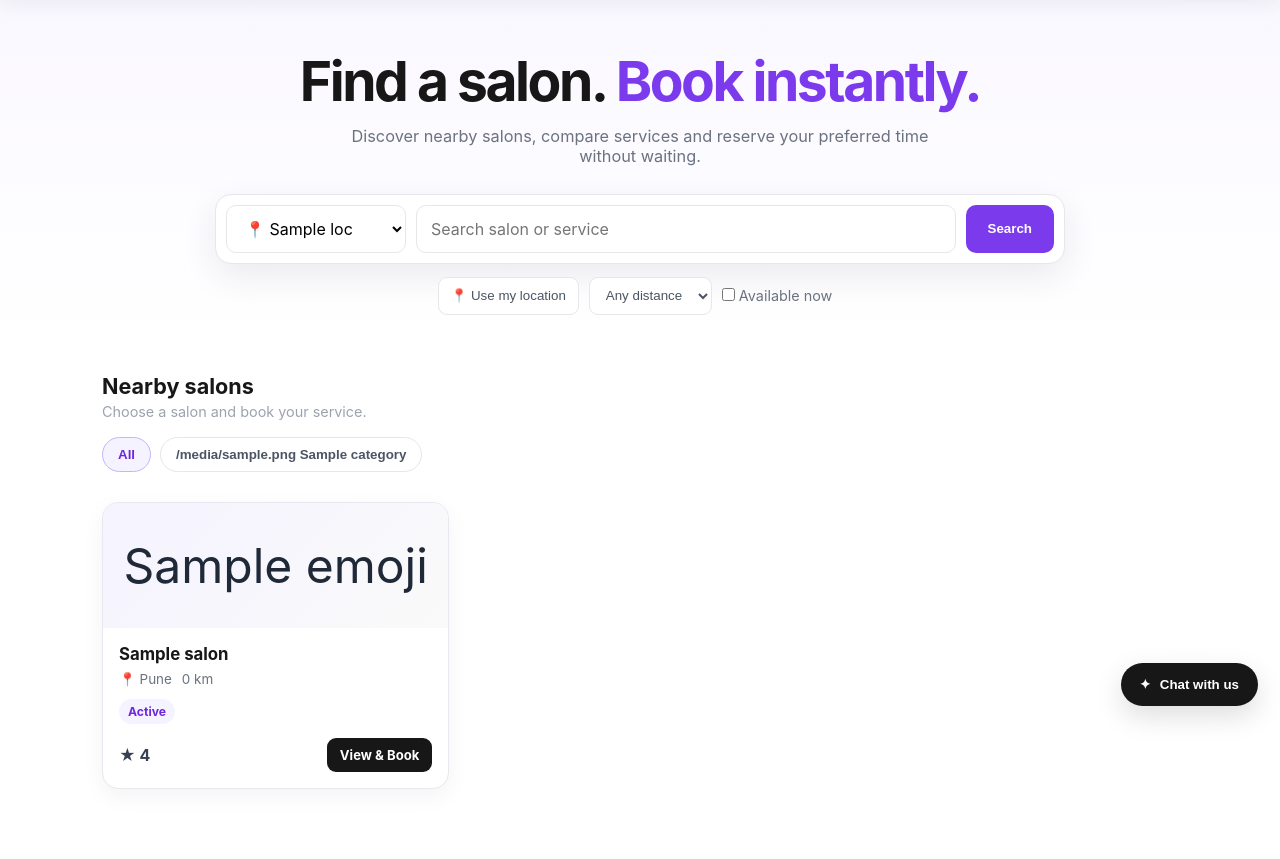
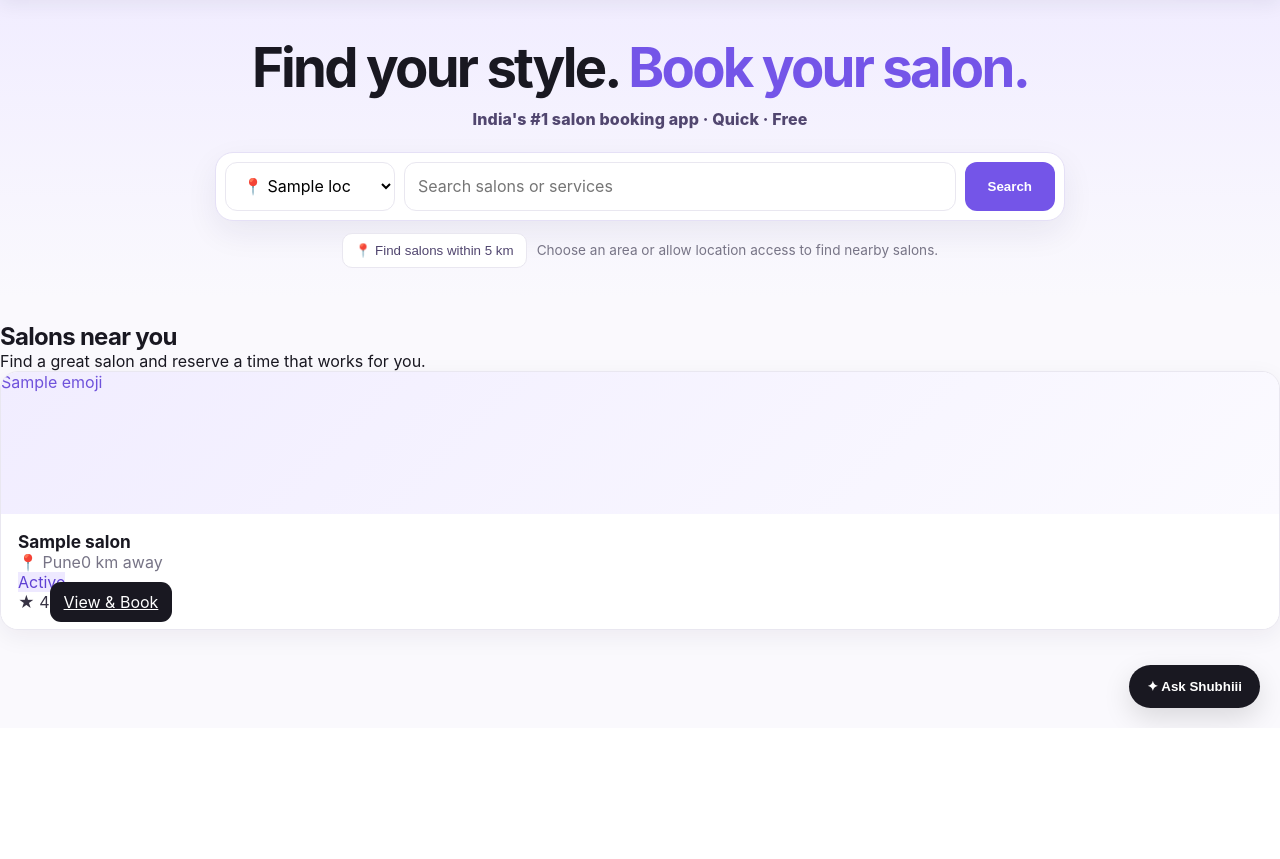
Before and after one commit to shubham-bahadurge/SalonGo, a Python web app: template src/templates/index.html in a window 1280 px wide. Shown: the part 72-931 px from the top of the page. After the commit the page ends 800 px from the top, so only its background shows below. Run offline with Jinja, Linux system fonts and the light colour scheme; the template is opened without the code that fills it: most values are stand-ins (such as "Sample title", 1, 10 or a date in 2020).

Commit message:
Refresh Trimzee homepage and replace support widget with Shubhiii

```diff
--- a/src/templates/index.html
+++ b/src/templates/index.html
@@ -3,137 +3,118 @@
 <head>
   <meta charset="UTF-8">
   <meta name="viewport" content="width=device-width, initial-scale=1.0">
-    <title>SalonGo — Find your salon</title>
+  <meta name="theme-color" content="#f4f0ff">
+  <title>Trimzee — India's #1 Salon Booking App</title>
   <link rel="stylesheet" href="/css/style.css">
   <link rel="stylesheet" href="/css/auth.css">
   <link rel="stylesheet" href="/css/extra.css">
+  <link rel="stylesheet" href="/css/trimzee-refresh.css">
   <style>
-        .home-page{background:#fff;min-height:calc(100vh - 72px)}
-        .home-hero{padding:52px 22px 30px;text-align:center;background:linear-gradient(180deg,#faf8ff 0%,#fff 100%)}
-        .home-hero h1{margin:0;font-size:clamp(2rem,5vw,3.45rem);line-height:1.08;letter-spacing:-.045em;color:#171717}
-        .home-hero h1 span{color:#7c3aed}
-        .home-hero p{margin:14px auto 28px;color:#6b7280;max-width:620px;font-size:1.02rem}
-        .home-search{max-width:850px;margin:auto;display:grid;grid-template-columns:180px 1fr auto;gap:10px;padding:10px;background:#fff;border:1px solid #e5e7eb;border-radius:16px;box-shadow:0 12px 35px rgba(31,41,55,.09)}
-        .home-search select,.home-search input{height:48px;border:1px solid #e5e7eb;border-radius:10px;padding:0 14px;background:#fff;font:inherit;outline:none}
-        .home-search input:focus,.home-search select:focus{border-color:#a78bfa;box-shadow:0 0 0 3px #ede9fe}
-        .search-submit{height:48px;border:0;border-radius:10px;padding:0 22px;background:#7c3aed;color:#fff;font-weight:750;cursor:pointer}
-        .search-submit:hover{background:#6d28d9}
-        .home-filters{max-width:850px;margin:13px auto 0;display:flex;justify-content:center;align-items:center;gap:10px;flex-wrap:wrap;color:#6b7280;font-size:.9rem}
-        .home-filters select,.home-location-btn{height:38px;border:1px solid #e5e7eb;background:#fff;border-radius:9px;padding:0 12px;color:#4b5563}
-        .home-location-btn{cursor:pointer}.home-location-btn:hover{border-color:#c4b5fd;color:#6d28d9}
-        .home-location-status{font-size:.82rem}
-        .home-content{max-width:1120px;margin:0 auto;padding:28px 22px 70px}
-        .section-heading{display:flex;justify-content:space-between;align-items:end;gap:15px;margin:0 0 17px}
-        .section-heading h2{margin:0;font-size:1.35rem;color:#171717}.section-heading p{margin:4px 0 0;color:#9ca3af;font-size:.9rem}
-        .category-row{display:flex;gap:9px;overflow:auto;padding-bottom:5px;margin-bottom:25px}
-        .chip{border:1px solid #e5e7eb;background:#fff;border-radius:999px;padding:9px 15px;white-space:nowrap;cursor:pointer;color:#4b5563;font-weight:650}
-        .chip:hover,.chip.active{background:#f5f3ff;border-color:#c4b5fd;color:#6d28d9}
-        .salon-grid{display:grid;grid-template-columns:repeat(3,minmax(0,1fr));gap:17px}
-        .salon-card{border:1px solid #e8e8ee;border-radius:16px;background:#fff;overflow:hidden;box-shadow:0 7px 22px rgba(17,24,39,.05);transition:.18s ease}
-        .salon-card:hover{transform:translateY(-2px);box-shadow:0 14px 30px rgba(17,24,39,.09)}
-        .salon-cover{height:125px;background:linear-gradient(135deg,#f5f3ff,#fafafa);display:grid;place-items:center;font-size:3rem}
-        .salon-body{padding:16px}.salon-body h3{margin:0 0 7px;color:#171717;font-size:1.05rem}
-        .salon-meta{color:#6b7280;font-size:.84rem;display:flex;gap:10px;flex-wrap:wrap}
-        .salon-status{display:inline-flex;margin-top:12px;padding:5px 9px;border-radius:999px;background:#f5f3ff;color:#6d28d9;font-size:.76rem;font-weight:750}
-        .salon-open{display:flex;justify-content:space-between;align-items:center;margin-top:14px}
-        .rating{font-weight:750;color:#374151}.book-btn{border:0;border-radius:9px;background:#171717;color:#fff;padding:9px 13px;text-decoration:none;font-size:.82rem;font-weight:700}
-        .book-btn:hover{background:#7c3aed}.empty-state{padding:35px;text-align:center;color:#6b7280;border:1px dashed #d1d5db;border-radius:15px}
-        .support-float{position:fixed;right:20px;bottom:20px;border:0;border-radius:999px;padding:12px 16px;background:#171717;color:#fff;font-weight:700;box-shadow:0 10px 25px rgba(0,0,0,.18);cursor:pointer}
-        @media(max-width:800px){.salon-grid{grid-template-columns:repeat(2,minmax(0,1fr))}.home-search{grid-template-columns:1fr}.search-submit{width:100%}}
-        @media(max-width:520px){.home-hero{padding:35px 15px 25px}.home-content{padding:24px 15px 55px}.salon-grid{grid-template-columns:1fr}.sg-navbar{height:64px!important}}
+    .tz-hero{padding:38px 20px 30px;text-align:center;background:linear-gradient(180deg,#f1edff,#faf9fd)}
+    .tz-hero h1{font-size:clamp(2rem,5vw,3.4rem);line-height:1.08;letter-spacing:-.05em;color:#191821;margin:0}
+    .tz-hero h1 span{color:#7455e8}.tz-tagline{margin:12px auto 23px;color:#51466f;font-weight:800;letter-spacing:.01em}
+    .tz-search{max-width:850px;margin:auto;display:grid;grid-template-columns:170px minmax(0,1fr) auto;gap:9px;padding:9px;background:#fff;border:1px solid #e5e0f6;border-radius:18px;box-shadow:0 12px 32px #20194412}
+    .tz-search select,.tz-search input{height:49px;min-width:0;border:1px solid #e9e7f0;border-radius:12px;padding:0 13px;font:inherit;background:#fff}
+    .tz-search button{height:49px;border:0;border-radius:12px;background:#7455e8;color:#fff;padding:0 23px;font-weight:800;cursor:pointer}
+    .tz-location-row{max-width:850px;margin:12px auto 0;display:flex;gap:10px;align-items:center;justify-content:center;flex-wrap:wrap;color:#777486;font-size:.85rem}
+    .tz-location-row button{background:#fff;border:1px solid #e9e7f0;border-radius:10px;padding:9px 12px;cursor:pointer;color:#51466f}
+    .tz-hidden-filters{display:none!important}
+    .tz-chat-widget{position:fixed;right:20px;bottom:20px;z-index:2000;font-family:inherit}
+    .tz-chat-launcher{border:0;border-radius:999px;background:#191821;color:#fff;padding:14px 18px;font-weight:800;box-shadow:0 10px 28px #0002;cursor:pointer}
+    .tz-chat-panel{width:min(360px,calc(100vw - 28px));height:min(470px,calc(100dvh - 100px));display:flex;flex-direction:column;overflow:hidden;background:#fff;border:1px solid #e9e7f0;border-radius:18px;box-shadow:0 20px 65px #11182730;margin-bottom:10px}
+    .tz-chat-panel[hidden]{display:none}.tz-chat-head{display:flex;align-items:center;gap:10px;background:#191821;color:#fff;padding:14px}
+    .tz-chat-avatar{display:grid;place-items:center;width:38px;height:38px;border-radius:12px;background:#7455e8;font-weight:900}
+    .tz-chat-title{flex:1;font-weight:850}.tz-chat-subtitle{display:block;font-size:12px;color:#d8d4e8;margin-top:3px;font-weight:500}
+    .tz-chat-close{border:0;background:transparent;color:#fff;font-size:24px;cursor:pointer}
+    .tz-chat-messages{padding:14px;flex:1;overflow:auto;display:flex;flex-direction:column;gap:10px;background:#faf9fd}
+    .tz-chat-msg{max-width:88%;padding:10px 12px;border-radius:13px;background:#fff;border:1px solid #e9e7f0;font-size:14px;line-height:1.45;white-space:pre-line;overflow-wrap:anywhere}
+    .tz-chat-msg.user{align-self:flex-end;background:#7455e8;color:#fff;border-color:#7455e8}
+    .tz-chat-quick{display:flex;gap:6px;flex-wrap:wrap;padding:8px 12px;background:#fff}
+    .tz-chat-quick button{border:1px solid #e9e7f0;background:#fff;border-radius:999px;padding:7px 10px;font-size:12px;cursor:pointer}
+    .tz-chat-form{display:flex;gap:8px;padding:10px;border-top:1px solid #eee;background:#fff}
+    .tz-chat-form input{min-width:0;flex:1;border:1px solid #d1d5db;border-radius:10px;padding:10px;font:inherit}
+    .tz-chat-form button{border:0;border-radius:10px;background:#7455e8;color:#fff;padding:0 14px;font-weight:800;cursor:pointer}
+    .tz-chat-note{font-size:11px;color:#777486;padding:0 12px 10px;background:#fff}
+    @media(max-width:650px){.tz-search{grid-template-columns:1fr}.tz-search>*{width:100%}.tz-hero{padding:28px 14px 22px}.tz-chat-widget{right:14px;bottom:14px}}
   </style>
 </head>
 <body>
   {% include "_nav.html" %}
   <main class="home-page">
-        <section class="home-hero">
-            <h1>Find a salon. <span>Book instantly.</span></h1>
-            <p>Discover nearby salons, compare services and reserve your preferred time without waiting.</p>
-            <div class="home-search">
-                <select id="location" aria-label="Select location">
+    <section class="tz-hero">
+      <h1>Find your style. <span>Book your salon.</span></h1>
+      <p class="tz-tagline">India's #1 salon booking app · Quick · Free</p>
+      <div class="tz-search">
+        <select id="location" aria-label="Select area">
           {% for loc in locations %}<option value="{{ loc }}">📍 {{ loc }}</option>{% endfor %}
         </select>
-                <input id="search" type="search" placeholder="Search salon or service" aria-label="Search salons or services">
-                <button class="search-submit" type="button" onclick="document.getElementById('grid').scrollIntoView({behavior:'smooth'})">Search</button>
+        <input id="search" type="search" placeholder="Search salons or services" aria-label="Search salons or services">
+        <button type="button" id="tzSearchButton">Search</button>
       </div>
-            <div class="home-filters">
-                <button class="home-location-btn" id="useLocation" type="button">📍 Use my location</button>
-                <select id="distance" aria-label="Distance">
-                    <option value="100000">Any distance</option><option value="1">Within 1 km</option><option value="2">Within 2 km</option><option value="5">Within 5 km</option>
-                </select>
+      <div class="tz-location-row">
+        <button id="useLocation" type="button">📍 Find salons within 5 km</button>
+        <span id="locStatus" role="status">Choose an area or allow location access to find nearby salons.</span>
+      </div>
+      <div class="tz-hidden-filters" aria-hidden="true">
+        <select id="distance"><option value="5" selected>Within 5 km</option><option value="100000">Any distance</option></select>
         <label><input id="onlyAvailable" type="checkbox"> Available now</label>
-                <span class="home-location-status" id="locStatus"></span>
       </div>
     </section>
     <section class="home-content">
-            <div class="section-heading"><div><h2>Nearby salons</h2><p>Choose a salon and book your service.</p></div></div>
-            <div class="category-row" id="chips">
+      <div class="section-heading"><div><h2>Salons near you</h2><p>Find a great salon and reserve a time that works for you.</p></div></div>
+      <div class="category-row tz-hidden-filters" id="chips">
         <button class="chip active" type="button" data-category="">All</button>
         {% for category, icon in categories %}<button class="chip" type="button" data-category="{{ category|lower }}">{{ icon }} {{ category }}</button>{% endfor %}
       </div>
       <div class="salon-grid" id="grid">
         {% for salon in salons %}
         <article class="salon-card card" data-name="{{ salon.name|lower }}" data-services="{{ salon.services|default('', true)|lower }}" data-distance="{{ salon.distance_km|default(0, true) }}" data-status="{{ salon.status|default('available', true) }}">
-                    <div class="salon-cover">{{ salon.emoji|default('💈', true) }}</div>
+          <div class="salon-cover" aria-hidden="true">{{ salon.emoji|default('💈', true) }}</div>
           <div class="salon-body">
             <h3>{{ salon.name }}</h3>
-                        <div class="salon-meta"><span>📍 {{ salon.address|default('Pune', true) }}</span><span>{{ salon.distance_km|default(0, true) }} km</span></div>
+            <div class="salon-meta"><span>📍 {{ salon.address|default('Pune', true) }}</span><span>{{ salon.distance_km|default(0, true) }} km away</span></div>
             <span class="salon-status">{{ salon.status|default('Available', true)|capitalize }}</span>
             <div class="salon-open"><span class="rating">★ {{ salon.rating|default('New', true) }}</span><a class="book-btn" href="/salon/{{ salon.id }}">View &amp; Book</a></div>
           </div>
         </article>
         {% endfor %}
       </div>
-            <div id="empty" class="empty-state" hidden>No salons match your search.</div>
+      <div id="empty" class="empty-state" hidden>No salons match your search within 5 km. Try another search or area.</div>
     </section>
   </main>
-
-    <section class="sg-chat-widget" aria-label="SalonGo customer support">
-      <div class="sg-chat-panel" id="sgChatPanel" role="dialog" aria-label="SalonGo support chat" hidden>
-        <header class="sg-chat-head"><div class="sg-chat-avatar">S</div><div class="sg-chat-title">SalonGo Assistant<span class="sg-chat-subtitle">Booking help · Pune</span></div><button class="sg-chat-close" id="sgChatClose" type="button" aria-label="Close chat">×</button></header>
-        <div class="sg-chat-messages" id="sgChatMessages" aria-live="polite"><div class="sg-chat-msg">Hi! 👋 I can help you find salons, understand booking steps, payment options, cancellations, or salon registration. What do you need?</div></div>
-        <div class="sg-chat-quick" id="sgChatQuick"><button type="button" data-sg-chat="How do I book?">How to book</button><button type="button" data-sg-chat="Payment options">Payments</button><button type="button" data-sg-chat="Cancel my booking">Cancellation</button></div>
-        <form class="sg-chat-form" id="sgChatForm"><input id="sgChatInput" name="message" autocomplete="off" maxlength="500" placeholder="Ask SalonGo..." aria-label="Message" required><button type="submit">Send</button></form>
-        <div class="sg-chat-note">Automated demo assistant · No live agent connected</div>
+  <section class="tz-chat-widget" aria-label="Shubhiii AI booking assistant">
+    <div class="tz-chat-panel" id="tzChatPanel" role="dialog" aria-label="Shubhiii assistant" hidden>
+      <header class="tz-chat-head"><div class="tz-chat-avatar">S</div><div class="tz-chat-title">Shubhiii ✨<span class="tz-chat-subtitle">Trimzee booking assistant</span></div><button class="tz-chat-close" id="tzChatClose" type="button" aria-label="Close chat">×</button></header>
+      <div class="tz-chat-messages" id="tzChatMessages" aria-live="polite"><div class="tz-chat-msg">Hi! I'm Shubhiii 💜 I can guide you through finding salons, choosing a service, booking, payments, cancellations, and salon-owner registration.</div></div>
+      <div class="tz-chat-quick" id="tzChatQuick"><button type="button" data-tz-chat="How do I book?">How to book</button><button type="button" data-tz-chat="Payment options">Payments</button><button type="button" data-tz-chat="Salon owner registration">I'm a salon owner</button></div>
+      <form class="tz-chat-form" id="tzChatForm"><input id="tzChatInput" name="message" autocomplete="off" maxlength="500" placeholder="Ask Shubhiii..." aria-label="Message Shubhiii" required><button type="submit">Send</button></form>
+      <div class="tz-chat-note">Automated assistant · Answers are guidance, not live support</div>
     </div>
-      <button class="sg-chat-launcher" id="sgChatLauncher" type="button" aria-expanded="false" aria-controls="sgChatPanel"><span aria-hidden="true">✦</span> Chat with us</button>
+    <button class="tz-chat-launcher" id="tzChatLauncher" type="button" aria-expanded="false" aria-controls="tzChatPanel">✦ Ask Shubhiii</button>
   </section>
-    <style>
-      .sg-chat-widget{position:fixed;right:22px;bottom:22px;z-index:2000;font-family:inherit;color:#171717}
-      .sg-chat-launcher{border:0;border-radius:999px;background:#171717;color:#fff;padding:14px 19px;font-weight:750;box-shadow:0 10px 28px #0002;cursor:pointer;display:flex;gap:9px;align-items:center}
-      .sg-chat-launcher:hover{background:#7c3aed}.sg-chat-panel{width:min(365px,calc(100vw - 28px));height:min(490px,calc(100dvh - 105px));display:flex;flex-direction:column;overflow:hidden;background:#fff;border:1px solid #e5e7eb;border-radius:18px;box-shadow:0 20px 65px #11182730;margin-bottom:12px}
-      .sg-chat-panel[hidden]{display:none}.sg-chat-head{display:flex;align-items:center;gap:10px;background:#171717;color:#fff;padding:15px}.sg-chat-avatar{display:grid;place-items:center;width:38px;height:38px;border-radius:12px;background:#7c3aed;font-weight:850}
-      .sg-chat-title{flex:1;font-weight:800}.sg-chat-subtitle{display:block;font-size:12px;font-weight:500;color:#d1d5db;margin-top:3px}.sg-chat-close{border:0;background:transparent;color:#fff;font-size:25px;cursor:pointer}
-      .sg-chat-messages{padding:15px;flex:1;overflow:auto;display:flex;flex-direction:column;gap:10px;background:#fafafa}.sg-chat-msg{max-width:88%;padding:11px 13px;border-radius:14px;background:#fff;border:1px solid #e5e7eb;font-size:14px;line-height:1.45;white-space:pre-line;overflow-wrap:anywhere}
-      .sg-chat-msg.user{align-self:flex-end;background:#171717;color:#fff;border-color:#171717}.sg-chat-quick{display:flex;gap:6px;flex-wrap:wrap;padding:10px 12px 0;background:#fff}.sg-chat-quick button{border:1px solid #e5e7eb;background:#fff;border-radius:999px;padding:7px 10px;font-size:12px;cursor:pointer}
-      .sg-chat-quick button:hover{border-color:#c4b5fd;color:#6d28d9}.sg-chat-form{display:flex;gap:8px;padding:12px;border-top:1px solid #eee;background:#fff}.sg-chat-form input{min-width:0;flex:1;border:1px solid #d1d5db;border-radius:11px;padding:11px 12px;font:inherit;outline:none}
-      .sg-chat-form input:focus{border-color:#7c3aed;box-shadow:0 0 0 3px #ede9fe}.sg-chat-form button{border:0;border-radius:11px;background:#7c3aed;color:#fff;padding:0 15px;font-weight:750;cursor:pointer}.sg-chat-note{font-size:11px;color:#6b7280;padding:0 12px 10px;background:#fff}
-      @media(max-width:520px){.sg-chat-widget{right:14px;bottom:14px}.sg-chat-panel{height:min(470px,calc(100dvh - 90px))}}
-    </style>
+  <script src="/js/app.js"></script>
   <script>
   (function(){
-      const panel=document.getElementById('sgChatPanel'), launcher=document.getElementById('sgChatLauncher'), close=document.getElementById('sgChatClose'), form=document.getElementById('sgChatForm'), input=document.getElementById('sgChatInput'), messages=document.getElementById('sgChatMessages');
-      if(!panel||!launcher||!form||!input||!messages)return;
-      const open=(yes)=>{panel.hidden=!yes;launcher.setAttribute('aria-expanded',String(yes));launcher.innerHTML=yes?'<span aria-hidden="true">✦</span> Close chat':'<span aria-hidden="true">✦</span> Chat with us';if(yes)input.focus()};
-      const add=(text,user)=>{const el=document.createElement('div');el.className='sg-chat-msg'+(user?' user':'');el.textContent=text;messages.appendChild(el);messages.scrollTop=messages.scrollHeight};
-      const answer=(raw)=>{const q=raw.toLowerCase();
-        if(/\b(hi|hello|hey|good morning|good evening)\b/.test(q))return 'Hello! 👋 Welcome to SalonGo. Ask me about finding a salon, booking, payments, cancellations, or listing your salon.';
-        if(/\b(price|prices|cost|budget|cheap)\b/.test(q))return 'Prices vary by salon and service. Browse the salon cards and open “View & Book” to see the options available in this demo.';
-        if(/\b(book|booking|appointment|reserve|stylist|barber)\b/.test(q))return 'To book: browse salons, choose “View & Book”, select your service and follow the booking steps. Availability shown may be demo data; check salon details before relying on a time.';
-        if(/\b(cancel|cancellation|reschedule)\b/.test(q))return 'Open “Bookings” from the menu or your profile, sign in if needed, and check your booking details for available cancellation options. If no option appears, contact the salon directly.';
-        if(/\b(payment|pay|online|upi|cash|card)\b/.test(q))return 'Payment options depend on the salon and checkout flow. Only enter payment details on the official checkout when you are sure the booking and amount are correct. This assistant does not take payments.';
-        if(/\b(owner|register.*salon|list.*salon|my salon|salon registration)\b/.test(q))return 'Use the salon-owner option in the menu/profile to explore registration. You may need to sign in and provide salon details.';
-        if(/\b(location|nearby|area|pune|distance)\b/.test(q))return 'Use the location selector and search field on the page. If you enable location, your browser may ask permission; you can also choose a location manually.';
-        if(/\b(human|agent|support|contact|help)\b/.test(q))return 'I’m the automated demo assistant, not a live agent. For booking-specific issues, use the site’s booking details or contact the salon directly.';
-        if(/\b(thank|thanks)\b/.test(q))return 'You’re welcome! ✨ Want help with booking steps, payments, or finding a salon?';
-        return 'I can help with salon search, booking steps, payment options, cancellations, location, and salon registration. Try asking “How do I book?”';
-      };
-      launcher.addEventListener('click',()=>open(panel.hidden));close.addEventListener('click',()=>open(false));
-      form.addEventListener('submit',(e)=>{e.preventDefault();const text=input.value.trim();if(!text)return;add(text,true);input.value='';add(answer(text),false);input.focus()});
-      document.getElementById('sgChatQuick').addEventListener('click',(e)=>{const b=e.target.closest('[data-sg-chat]');if(!b)return;const text=b.getAttribute('data-sg-chat');add(text,true);add(answer(text),false)});
-      document.addEventListener('keydown',(e)=>{if(e.key==='Escape'&&!panel.hidden)open(false)});
+    const panel=document.getElementById('tzChatPanel'),launch=document.getElementById('tzChatLauncher'),close=document.getElementById('tzChatClose'),form=document.getElementById('tzChatForm'),input=document.getElementById('tzChatInput'),messages=document.getElementById('tzChatMessages');
+    if(!panel||!launch||!form||!input||!messages)return;
+    function open(yes){panel.hidden=!yes;launch.setAttribute('aria-expanded',String(yes));if(yes)input.focus()}
+    function add(text,user){const el=document.createElement('div');el.className='tz-chat-msg'+(user?' user':'');el.textContent=text;messages.appendChild(el);messages.scrollTop=messages.scrollHeight}
+    function reply(raw){const q=raw.toLowerCase();
+      if(/\b(hi|hello|hey)\b/.test(q))return 'Hey there! 💜 I’m Shubhiii. What can I help you book today?';
+      if(/book|appointment|reserve|slot|stylist|barber/.test(q))return 'Choose a salon card, tap “View & Book”, select your service and preferred slot, then confirm the booking. Always check the final slot confirmation.';
+      if(/pay|payment|upi|cash|online/.test(q))return 'Available payment methods depend on the checkout options enabled for that salon. Please confirm the amount and method before paying.';
+      if(/cancel|reschedule/.test(q))return 'Open your bookings from the profile menu and select the booking to check available cancellation options.';
+      if(/owner|register|list my salon/.test(q))return 'Open Sign in, choose the salon-owner registration option, and submit your salon details. Your salon may need admin approval before appearing publicly.';
+      if(/near|location|distance|5 km/.test(q))return 'Tap “Find salons within 5 km” and allow browser location access. Location is used by your browser to calculate nearby results.';
+      if(/thank/.test(q))return 'You’re welcome! ✨ I’m here if you need help with booking.';
+      return 'I can guide you through salon search, booking slots, payments, cancellations, nearby salons, and owner registration. Try “How do I book?”';
+    }
+    launch.addEventListener('click',()=>open(panel.hidden));close.addEventListener('click',()=>open(false));
+    form.addEventListener('submit',e=>{e.preventDefault();const text=input.value.trim();if(!text)return;add(text,true);input.value='';add(reply(text),false);input.focus()});
+    document.getElementById('tzChatQuick').addEventListener('click',e=>{const b=e.target.closest('[data-tz-chat]');if(!b)return;add(b.dataset.tzChat,true);add(reply(b.dataset.tzChat),false)});
+    document.addEventListener('keydown',e=>{if(e.key==='Escape'&&!panel.hidden)open(false)});
   })();
+  document.getElementById('tzSearchButton')?.addEventListener('click',()=>document.getElementById('grid')?.scrollIntoView({behavior:'smooth'}));
   </script>
-    <script src="/js/app.js"></script>
 </body>
 </html>
```
Lines whose indentation alone changed are shown as unchanged.
